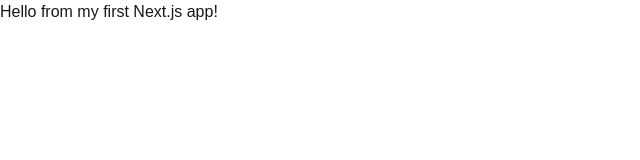
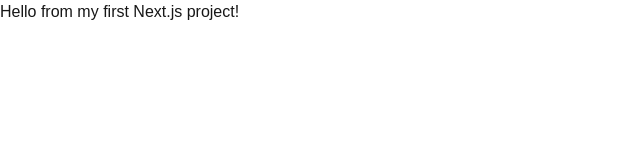
Before and after one commit to isam1978mm/my-first-app, a Next.js app: page / in a window 1280 px wide. Shown: the top 160 px of the page, without its empty margins (0-640 px from the left). Built offline with nearby package versions, Linux system fonts and the light colour scheme.

Commit message:
Set up GTM using @next/third-parties

```diff
--- a/app/layout.tsx
+++ b/app/layout.tsx
@@ -1,16 +1,17 @@
-// app/layout.tsx
 import './globals.css';
 import { ReactNode } from 'react';
+import ThirdParties from './third-parties';
 
 export const metadata = {
   title: 'My First App',
-  description: 'Learning Next.js + GitHub + Vercel',
+  description: 'Next.js + GTM with third-parties',
 };
 
 export default function RootLayout({ children }: { children: ReactNode }) {
   return (
     <html lang="en">
       <body>
+        <ThirdParties />
         {children}
       </body>
     </html>
--- a/app/page.tsx
+++ b/app/page.tsx
@@ -1,8 +1,7 @@
-// app/page.tsx
 export default function Home() {
   return (
     <main>
-      <h1>Hello from my first Next.js app!</h1>
+      <h1>Hello from my first Next.js project!</h1>
     </main>
   );
 }
--- /dev/null
+++ b/app/third-parties.tsx
@@ -0,0 +1,9 @@
+import { GoogleTagManager } from '@next/third-parties/google';
+
+export default function ThirdParties() {
+  return (
+    <>
+      <GoogleTagManager gtmId="GTM-TKTJ7VXH" />
+    </>
+  );
+}
```
